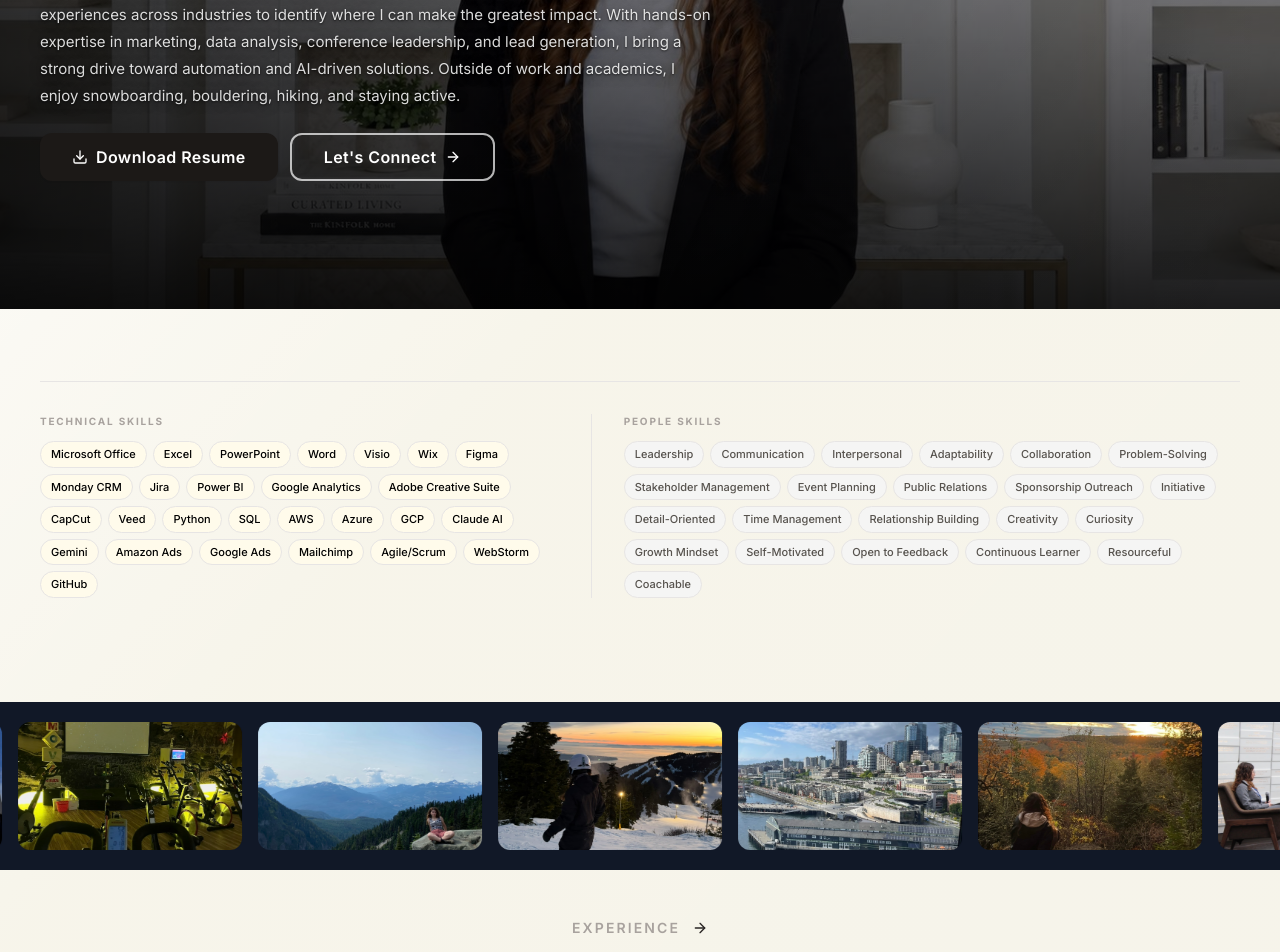
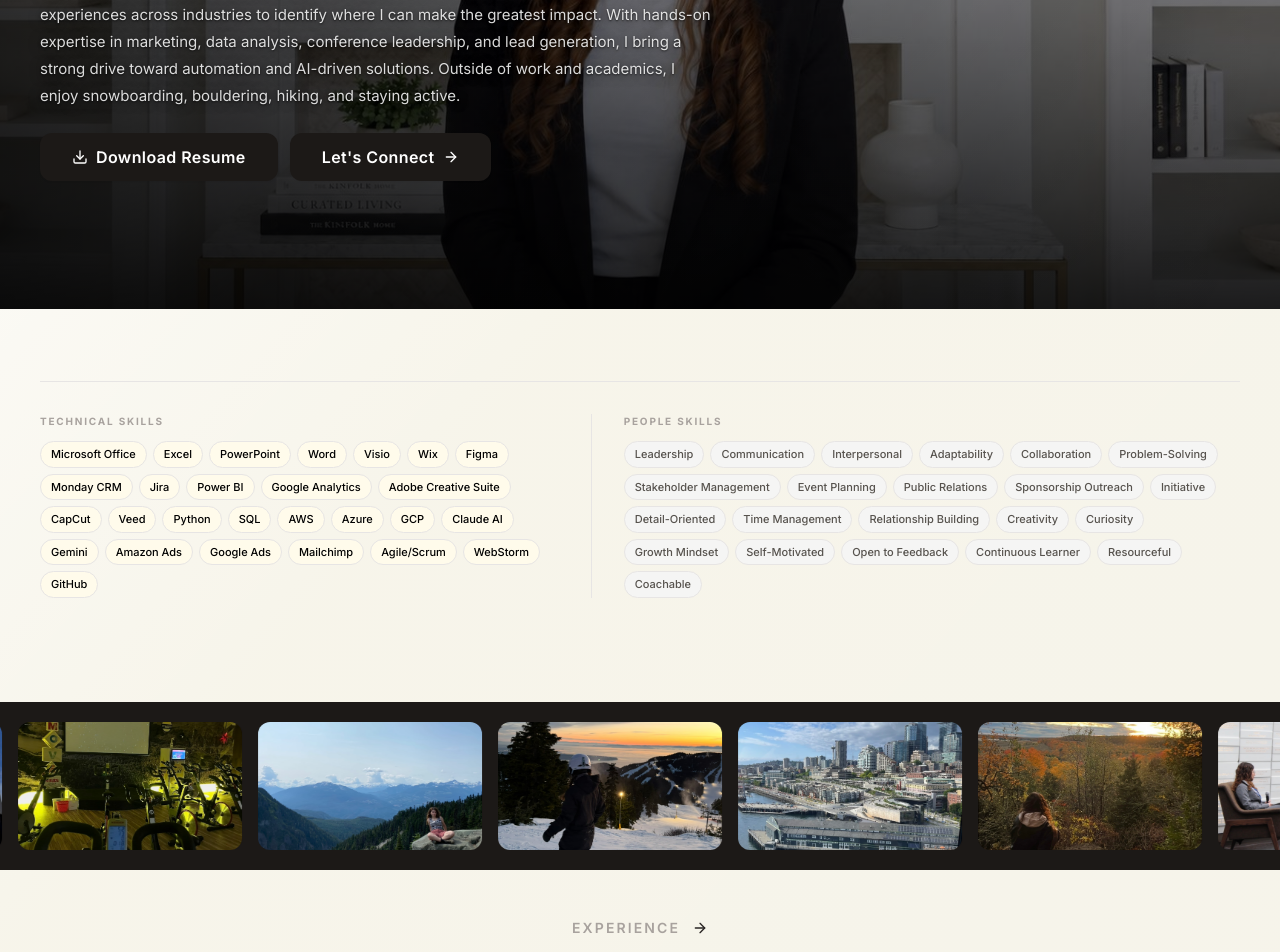
Before and after one commit to KinderEggzCodes/NawalElKhatib, a React (Vite) app: page / in a window 1280 px wide. Shown: the part 440-1392 px from the top of the page. Built offline with nearby package versions, Linux system fonts and the light colour scheme; a web font is replaced by a local one.

Commit message:
Unify dark surfaces to text black (stone-900)

```diff
--- a/src/components/About.jsx
+++ b/src/components/About.jsx
@@ -116,7 +116,7 @@
                 Download Resume
               </Button>
             </a>
-            <Button variant="outline" size="lg" onClick={handleConnect} className="w-full sm:w-auto gap-2 border-white/70 text-white hover:bg-white/10 hover:text-white">
+            <Button size="lg" onClick={handleConnect} className="w-full sm:w-auto gap-2">
               Let's Connect
               <ArrowRight className="w-4 h-4" />
             </Button>
@@ -143,7 +143,7 @@
 
       {/* ── Full-width hobby filmstrip ── */}
       <motion.div
-        className="overflow-hidden mt-0 sm:mt-6 bg-gray-900 py-5"
+        className="overflow-hidden mt-0 sm:mt-6 bg-stone-900 py-5"
         initial={{ opacity: 0, y: 30 }}
         whileInView={{ opacity: 1, y: 0 }}
         viewport={{ once: true, margin: '-60px' }}
--- a/src/components/Contact.jsx
+++ b/src/components/Contact.jsx
@@ -11,7 +11,7 @@
 
 export default function Contact({ onSendMessage }) {
   return (
-    <section id="contact" className="bg-gray-900 py-32">
+    <section id="contact" className="bg-stone-900 py-32">
       <div className="max-w-3xl mx-auto px-6 lg:px-10 text-center">
 
         {/* Eyebrow */}
@@ -81,7 +81,7 @@
             <Button
               variant="outline"
               size="lg"
-              className="w-full sm:w-auto gap-3 text-base px-8 h-13 rounded-2xl sm:min-w-[220px] border-stone-800 text-stone-300 hover:bg-stone-900/40 bg-transparent"
+              className="w-full sm:w-auto gap-3 text-base px-8 h-13 rounded-2xl sm:min-w-[220px] border-stone-700 text-stone-300 hover:bg-stone-800/60 bg-transparent"
             >
               <Phone className="w-5 h-5" />
               (647) 447-1115
```
